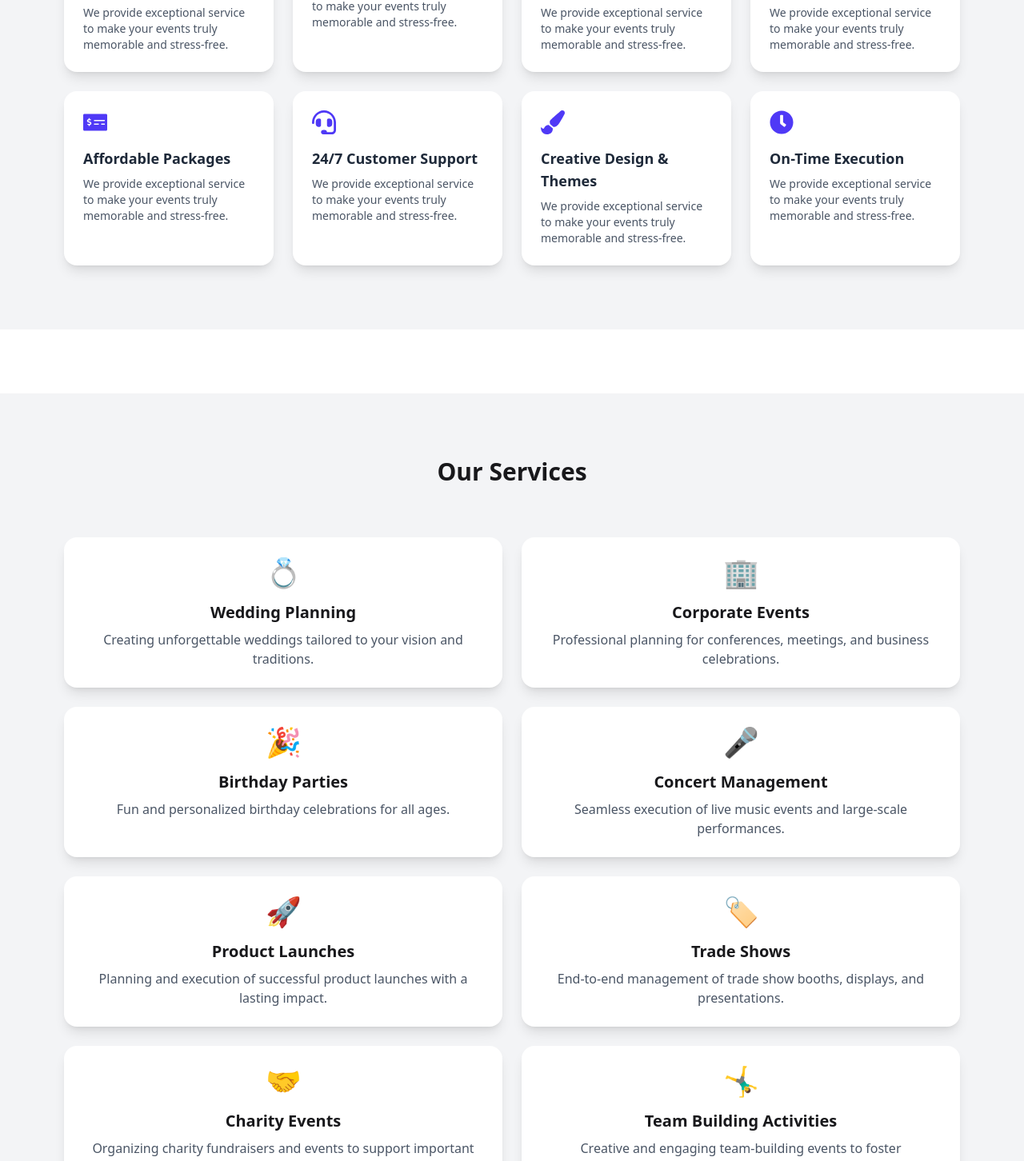
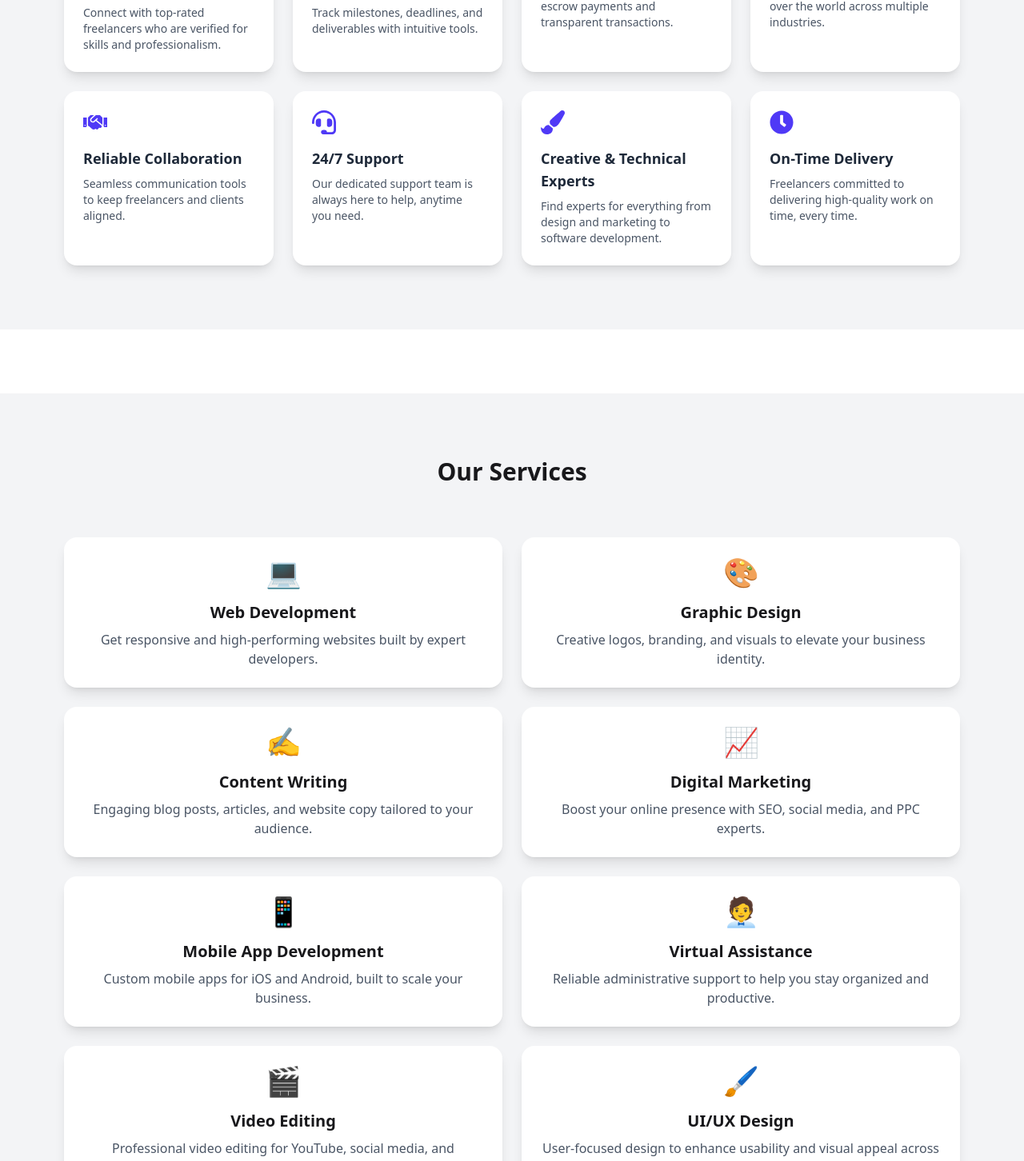
Before and after one commit to Mohammad7558/Freelancer-Hub, a React (Vite) app: page / in a window 1280 px wide. Shown: the part 1352-2804 px from the top of the page at 80% size. Built offline with nearby package versions, Linux system fonts and the light colour scheme; no server answers.

Commit message:
added-bids-count-and other page polish

```diff
--- a/src/Pages/AddTask/AddTask.jsx
+++ b/src/Pages/AddTask/AddTask.jsx
@@ -70,6 +70,19 @@ const AddTask = () => {
             <option>Writing</option>
             <option>Marketing</option>
           </select>
+        </div>
+
+        <div className="form-control">
+          <label className="block text-sm font-medium mb-1">Bids Count</label>
+          <input
+            name="bidsCount"
+            type="number"
+            value={0}
+            placeholder="Enter Bids Count"
+            className="input input-bordered w-full"
+            required
+            readOnly
+          />
         </div>
 
         <div className="form-control">
--- a/src/Pages/BrowseTaskDetails/BrowseTaskDetails.jsx
+++ b/src/Pages/BrowseTaskDetails/BrowseTaskDetails.jsx
@@ -1,13 +1,56 @@
-import React from 'react';
-import { useLoaderData } from 'react-router-dom';
-import { FiCalendar, FiUser, FiTag, FiMail, FiDollarSign } from 'react-icons/fi';
+import React, { useState } from "react";
+import { useLoaderData } from "react-router-dom";
+import {
+  FiCalendar,
+  FiUser,
+  FiTag,
+  FiMail,
+  FiDollarSign,
+} from "react-icons/fi";
 
 const BrowseTaskDetails = () => {
   const singleTaskDetails = useLoaderData();
-  const { category, deadline, description, title, userEmail, userName, budget } = singleTaskDetails;
+  const {
+    _id,
+    category,
+    deadline,
+    description,
+    title,
+    userEmail,
+    userName,
+    budget,
+    bidsCount,
+  } = singleTaskDetails;
+
+  const [bidsCounts, setBidsCounts] = useState(bidsCount);
+
+  const handleBidsCount = () => {
+    const bidsCountsToNumber = parseInt(bidsCounts);
+    const newBidsCounts = bidsCountsToNumber + 1;
+    setBidsCounts(newBidsCounts);
+
+    fetch(`http://localhost:5000/allTasks/${_id}`, {
+      method: 'PATCH',
+      headers: {
+        'content-type': 'application/json'
+      },
+      body: JSON.stringify({ bidsCount: newBidsCounts })
+    })
+    .then(res => res.json())
+    .then(data => {
+      console.log(data);
+    })
+
+  };
 
   return (
     <div className="min-h-screen bg-gray-50 py-12 px-4">
+      {/* Top message */}
+      <div className="max-w-3xl mx-auto mb-4 text-center text-lg font-medium text-blue-700">
+        You bid for {bidsCounts} opportunities.
+      </div>
+
+      {/* Task details card */}
       <div className="max-w-3xl mx-auto bg-white border border-gray-200 rounded-lg shadow-sm p-8">
         <h1 className="text-3xl font-semibold text-gray-900 mb-4">{title}</h1>
 
@@ -30,7 +73,7 @@ const BrowseTaskDetails = () => {
           </div>
           <div className="flex items-center gap-2">
             <FiDollarSign className="text-blue-600" />
-            <span>{budget ? `$${budget}` : 'Not specified'}</span>
+            <span>{budget ? `$${budget}` : "Not specified"}</span>
           </div>
         </div>
 
@@ -38,6 +81,20 @@ const BrowseTaskDetails = () => {
           <h2 className="text-lg font-medium text-gray-900 mb-2">Description</h2>
           <p className="text-gray-700 leading-relaxed">{description}</p>
         </div>
+
+        <div className="mt-6 flex items-center justify-between">
+          <div className="text-sm text-gray-700">
+            <span className="font-medium text-gray-900">Total Bids:</span>{" "}
+            {bidsCounts}
+          </div>
+
+          <button
+            onClick={handleBidsCount}
+            className="inline-flex items-center px-5 py-2 bg-blue-600 text-white text-sm font-medium rounded-lg shadow hover:bg-blue-700 transition duration-200"
+          >
+            Place a Bid
+          </button>
+        </div>
       </div>
     </div>
   );
--- a/src/Pages/MyPostedTasks/MyPostedTasks.jsx
+++ b/src/Pages/MyPostedTasks/MyPostedTasks.jsx
@@ -4,22 +4,28 @@ import SinglePostedTask from "./SinglePostedTask";
 
 const MyPostedTasks = () => {
   const userData = useLoaderData();
-  console.log(userData);
+
   return (
-    <div className="overflow-x-auto p-4">
+    <div className="p-4">
+      <h2 className="text-2xl md:text-3xl font-bold text-center mb-6 text-primary">
+        My Posted Tasks
+      </h2>
+
       {userData.length === 0 ? (
-        <>
-        <h1 className="text-3xl font-bold text-center">No Posted Task</h1>
-        </>
+        <div className="text-center mt-10">
+          <h1 className="text-3xl font-semibold text-gray-600">No Posted Tasks Found</h1>
+          <p className="text-gray-500 mt-2">You haven’t posted any tasks yet.</p>
+        </div>
       ) : (
-        <table className="table table-zebra w-full">
-          <thead className="bg-base-200 text-base-content">
+        <div className="overflow-x-auto rounded-xl shadow-md bg-white">
+          <table className="table table-zebra w-full text-sm md:text-base">
+            <thead className="bg-base-200 text-base font-semibold text-gray-800">
               <tr>
                 <th>Title</th>
                 <th>Category</th>
                 <th>Budget</th>
                 <th>Deadline</th>
-              <th>Actions</th>
+                <th className="text-center">Actions</th>
               </tr>
             </thead>
             <tbody>
@@ -28,6 +34,7 @@ const MyPostedTasks = () => {
               ))}
             </tbody>
           </table>
+        </div>
       )}
     </div>
   );
--- a/src/Pages/MyPostedTasks/SinglePostedTask.jsx
+++ b/src/Pages/MyPostedTasks/SinglePostedTask.jsx
@@ -1,18 +1,27 @@
 import React from "react";
 
 const SinglePostedTask = ({ singleData }) => {
-  const { title, category, deadline, budget } = singleData;
+  const { title, category, deadline, budget, bidsCount } = singleData;
 
   return (
-    <tr className="hover">
-      <td className="font-medium text-gray-700">{title}</td>
-      <td className="text-gray-600">{category}</td>
-      <td className="text-gray-600">${budget}</td>
-      <td className="text-gray-600">{deadline}</td>
-      <td className="flex flex-wrap gap-2 mt-2 md:mt-0">
-        <button className="btn btn-outline btn-primary">Update</button>
-        <button className="btn btn-outline btn-error">Delete</button>
-        <button className="btn btn-outline btn-accent">Bids</button>
+    <tr className="hover:bg-base-100 transition duration-200">
+      <td className="font-medium text-gray-900 whitespace-nowrap">{title}</td>
+      <td className="text-gray-700 whitespace-nowrap">{category}</td>
+      <td className="text-green-600 font-semibold whitespace-nowrap">${budget}</td>
+      <td className="text-gray-600 whitespace-nowrap">{deadline}</td>
+      <td className="text-center flex items-center justify-center gap-2">
+        <button className="btn btn-sm btn-outline btn-primary transition-transform hover:scale-105">
+          Update
+        </button>
+        <button className="btn btn-sm btn-outline btn-error transition-transform hover:scale-105">
+          Delete
+        </button>
+        <button className="btn btn-sm btn-outline btn-accent transition-transform hover:scale-105">
+          Bids
+        </button>
+        <span className="inline-block bg-accent text-white text-xs font-semibold px-3 py-1 rounded-full shadow-md select-none">
+          {bidsCount || 0}
+        </span>
       </td>
     </tr>
   );
--- a/src/Routes/Routes.jsx
+++ b/src/Routes/Routes.jsx
@@ -39,6 +39,13 @@ export const router = createBrowserRouter([
 
             },
             {
+                path: '/details/:id',
+                loader: ({params}) => fetch(`http://localhost:5000/browseTask/${params.id}`),
+                hydrateFallbackElement: <Loader/>,
+                element: <PrivateRoutes><BrowseTaskDetails/></PrivateRoutes>
+
+            },
+            {
                 path: '/myPostedTasks/:id',
                 element: <PrivateRoutes><MyPostedTasks/></PrivateRoutes>,
                 hydrateFallbackElement: <Loader/>,
--- a/src/components/MostRecentTask/SingleTask.jsx
+++ b/src/components/MostRecentTask/SingleTask.jsx
@@ -2,8 +2,16 @@ import React from "react";
 import { Link } from "react-router-dom";
 
 const SingleTask = ({ singleTask }) => {
-  const { category, deadline, description, title, userEmail, userName, budget } =
-    singleTask;
+  const {
+    _id,
+    category,
+    deadline,
+    description,
+    title,
+    userEmail,
+    userName,
+    budget,
+  } = singleTask;
 
   return (
     <div className="card bg-base-100 shadow-xl border border-base-300 hover:shadow-2xl transition-all duration-300">
@@ -28,11 +36,14 @@ const SingleTask = ({ singleTask }) => {
             💰 <span className="font-semibold text-neutral">Budget: </span>
             {budget ? `$${budget}` : "Not specified"}
           </p>
-          <div className="border-t pt-2 mt-5">
-            <p className="font-semibold text-neutral">Assigned by:</p>
-            <p className="text-gray-800">{userName}</p>
+          <div className="border-t border-gray-300 pt-4 mt-6">
+            <p className="text-sm font-medium text-gray-600 uppercase tracking-wide">
+              Assigned by
+            </p>
+            <p className="mt-1 text-gray-900 font-semibold">{userName}</p>
             <p className="text-gray-500 italic text-xs">{userEmail}</p>
           </div>
+          <Link to={`/details/${_id}`}><button className="btn bg-green-800 text-white">Show Details</button></Link>
         </div>
       </div>
     </div>
--- a/src/components/Service/Service.jsx
+++ b/src/components/Service/Service.jsx
@@ -3,46 +3,47 @@ import React from 'react';
 const Service = () => {
   const services = [
     {
-      title: "Wedding Planning",
-      icon: "💍",
-      description: "Creating unforgettable weddings tailored to your vision and traditions.",
+      title: "Web Development",
+      icon: "💻",
+      description: "Get responsive and high-performing websites built by expert developers.",
     },
     {
-      title: "Corporate Events",
-      icon: "🏢",
-      description: "Professional planning for conferences, meetings, and business celebrations.",
+      title: "Graphic Design",
+      icon: "🎨",
+      description: "Creative logos, branding, and visuals to elevate your business identity.",
     },
     {
-      title: "Birthday Parties",
-      icon: "🎉",
-      description: "Fun and personalized birthday celebrations for all ages.",
+      title: "Content Writing",
+      icon: "✍️",
+      description: "Engaging blog posts, articles, and website copy tailored to your audience.",
     },
     {
-      title: "Concert Management",
-      icon: "🎤",
-      description: "Seamless execution of live music events and large-scale performances.",
+      title: "Digital Marketing",
+      icon: "📈",
+      description: "Boost your online presence with SEO, social media, and PPC experts.",
     },
     {
-      title: "Product Launches",
-      icon: "🚀",
-      description: "Planning and execution of successful product launches with a lasting impact.",
+      title: "Mobile App Development",
+      icon: "📱",
+      description: "Custom mobile apps for iOS and Android, built to scale your business.",
     },
     {
-      title: "Trade Shows",
-      icon: "🏷️",
-      description: "End-to-end management of trade show booths, displays, and presentations.",
+      title: "Virtual Assistance",
+      icon: "🧑‍💼",
+      description: "Reliable administrative support to help you stay organized and productive.",
     },
     {
-      title: "Charity Events",
-      icon: "🤝",
-      description: "Organizing charity fundraisers and events to support important causes.",
+      title: "Video Editing",
+      icon: "🎬",
+      description: "Professional video editing for YouTube, social media, and marketing.",
     },
     {
-      title: "Team Building Activities",
-      icon: "🤸‍♂️",
-      description: "Creative and engaging team-building events to foster collaboration and communication.",
+      title: "UI/UX Design",
+      icon: "🖌️",
+      description: "User-focused design to enhance usability and visual appeal across platforms.",
     },
   ];
+
   return (
     <section className="bg-gray-100 py-20 px-6 md:px-20 my-20">
       <h2 className="text-3xl font-bold text-center mb-16">Our Services</h2>
--- a/src/components/WhyChooseUs/WhyChooseUs.jsx
+++ b/src/components/WhyChooseUs/WhyChooseUs.jsx
@@ -1,39 +1,56 @@
 import React from 'react';
-import { FaUsers, FaClipboardCheck, FaHandshake, FaUserFriends, FaMoneyCheckAlt, FaHeadset, FaPaintBrush, FaClock } from 'react-icons/fa';
+import {
+  FaUsers,
+  FaClipboardCheck,
+  FaHandshake,
+  FaUserFriends,
+  FaMoneyCheckAlt,
+  FaHeadset,
+  FaPaintBrush,
+  FaClock,
+} from 'react-icons/fa';
 
 const WhyChooseUs = () => {
   const points = [
     {
-      title: "Professional & Experienced Team",
+      title: "Skilled & Verified Freelancers",
       icon: <FaUsers className="text-3xl text-indigo-600 mb-4" />,
+      description: "Connect with top-rated freelancers who are verified for skills and professionalism.",
     },
     {
-      title: "Tailored Event Planning",
+      title: "Easy Project Management",
       icon: <FaClipboardCheck className="text-3xl text-indigo-600 mb-4" />,
+      description: "Track milestones, deadlines, and deliverables with intuitive tools.",
     },
     {
-      title: "Reliable Vendor Network",
-      icon: <FaHandshake className="text-3xl text-indigo-600 mb-4" />,
+      title: "Secure Payments",
+      icon: <FaMoneyCheckAlt className="text-3xl text-indigo-600 mb-4" />,
+      description: "Enjoy peace of mind with escrow payments and transparent transactions.",
     },
     {
-      title: "Customer-Centric Approach",
+      title: "Diverse Talent Pool",
       icon: <FaUserFriends className="text-3xl text-indigo-600 mb-4" />,
+      description: "Access professionals from all over the world across multiple industries.",
     },
     {
-      title: "Affordable Packages",
-      icon: <FaMoneyCheckAlt className="text-3xl text-indigo-600 mb-4" />,
+      title: "Reliable Collaboration",
+      icon: <FaHandshake className="text-3xl text-indigo-600 mb-4" />,
+      description: "Seamless communication tools to keep freelancers and clients aligned.",
     },
     {
-      title: "24/7 Customer Support",
+      title: "24/7 Support",
       icon: <FaHeadset className="text-3xl text-indigo-600 mb-4" />,
+      description: "Our dedicated support team is always here to help, anytime you need.",
     },
     {
-      title: "Creative Design & Themes",
+      title: "Creative & Technical Experts",
       icon: <FaPaintBrush className="text-3xl text-indigo-600 mb-4" />,
+      description: "Find experts for everything from design and marketing to software development.",
     },
     {
-      title: "On-Time Execution",
+      title: "On-Time Delivery",
       icon: <FaClock className="text-3xl text-indigo-600 mb-4" />,
+      description: "Freelancers committed to delivering high-quality work on time, every time.",
     },
   ];
 
@@ -49,9 +66,7 @@ const WhyChooseUs = () => {
             <div className="flex flex-col items-start">
               {point.icon}
               <h3 className="text-lg font-semibold text-gray-800 mb-2">{point.title}</h3>
-              <p className="text-gray-600 text-sm">
-                We provide exceptional service to make your events truly memorable and stress-free.
-              </p>
+              <p className="text-gray-600 text-sm">{point.description}</p>
             </div>
           </li>
         ))}
```
Lines whose indentation alone changed are shown as unchanged.
